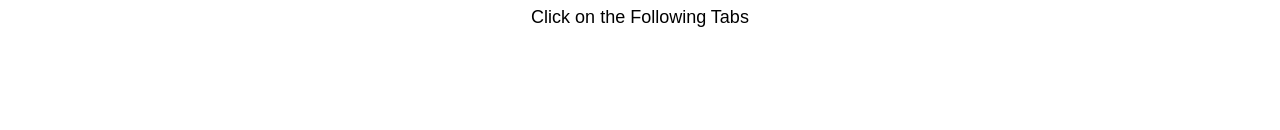
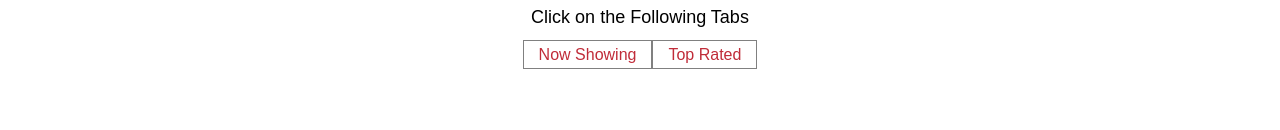
Before and after one commit to Geekabyte/react-workshop, a React (Create React App) app in the folder geekabyte-workshop/: page / in a window 1280 px wide. Shown: the part 157-287 px from the top of the page. Built offline with nearby package versions, Linux system fonts and the light colour scheme.

Commit message:
byte-4 Add tabs to show now showing and popular movies

```diff
--- a/geekabyte-workshop/src/App.js
+++ b/geekabyte-workshop/src/App.js
@@ -11,6 +11,10 @@ class App extends Component {
 					<img src={logo} className="App-logo" alt="logo" />
 				</header>
 				<p className="App-intro">Click on the Following Tabs</p>
+				<div>
+					<span className="tab">Now Showing</span>
+					<span className="tab">Top Rated</span>
+				</div>
 			</div>
 		)
 	}
```
